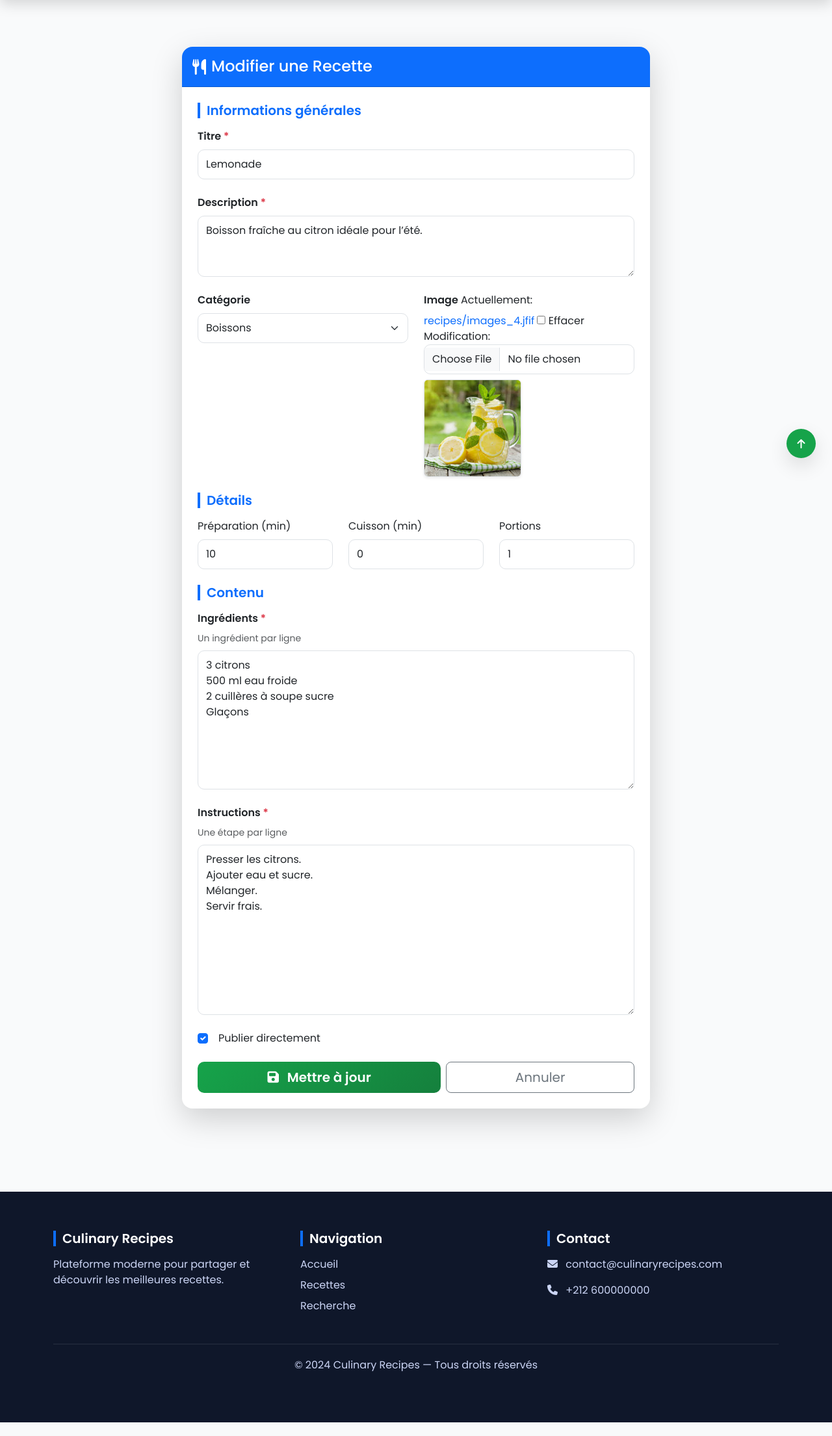
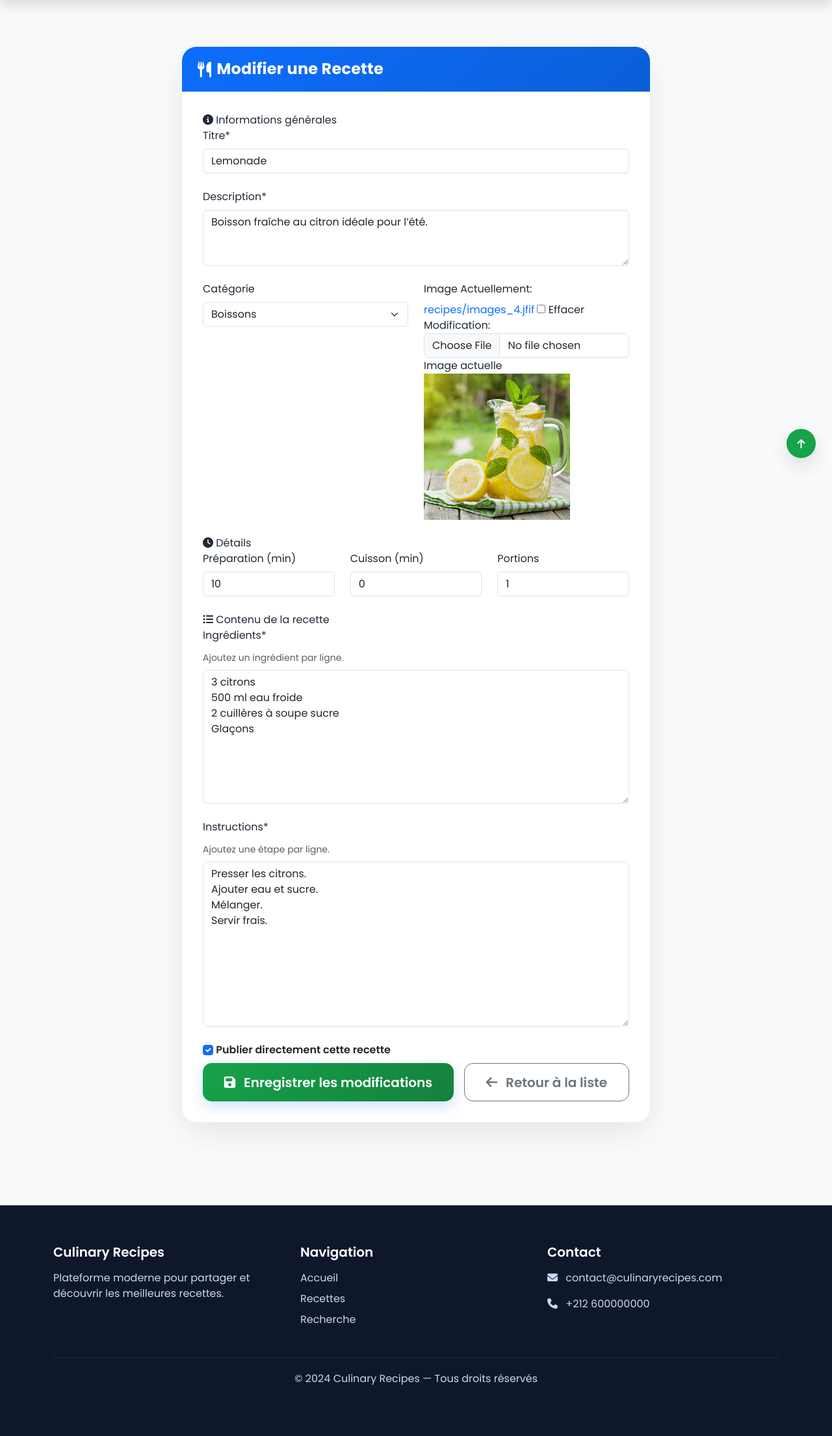
Before and after one commit to ayoubmorchid/culinary_recipes, a Django app: a page that uses templates/recipes/recipe_form.html in a window 1280 px wide. Shown: the part 70-2280 px from the top of the page at 65% size. Before the commit the page ends 2259 px from the top, so only its background shows below. Run offline with Django 4.2, Linux system fonts and the light colour scheme; a user stored in the database is signed in; data comes from the database, SQL or seed files in the repository.

Commit message:
style: redesign recipe form with polished UI, improved spacing, and enhanced image preview

```diff
--- a/templates/recipes/recipe_form.html
+++ b/templates/recipes/recipe_form.html
@@ -6,68 +6,96 @@
 
 {% block extra_css %}
 <style>
-
-/* ===== CARD ===== */
-.card {
-    border-radius: 16px;
-    transition: all 0.3s ease;
-}
-.card:hover {
-    transform: translateY(-3px);
+    .recipe-form-wrapper {
+        padding-top: 3rem;
+        padding-bottom: 3rem;
     }
 
-/* ===== INPUTS ===== */
-.form-control,
-.form-select {
-    border-radius: 10px;
-    padding: 10px 12px;
-    transition: all 0.2s ease;
-    border: 1px solid #dee2e6;
-}
-.form-control:focus,
-.form-select:focus {
-    border-color: #0d6efd;
-    box-shadow: 0 0 0 0.15rem rgba(13, 110, 253, 0.2);
+    .recipe-card {
+        border: none;
+        border-radius: 22px;
+        overflow: hidden;
+        background: #ffffff;
+        box-shadow: 0 18px 45px rgba(0, 0, 0, 0.08);
+        transition: transform 0.25s ease, box-shadow 0.25s ease;
     }
 
-/* ===== TITLES ===== */
-h5 {
-    font-weight: 600;
-    border-left: 4px solid #0d6efd;
-    padding-left: 10px;
+    .recipe-card:hover {
+        transform: translateY(-4px);
+        box-shadow: 0 22px 55px rgba(0, 0, 0, 0.12);
     }
 
-/* ===== IMAGE ===== */
-img {
-    border-radius: 10px;
-    transition: 0.3s;
-}
-img:hover {
-    transform: scale(1.03);
+    .recipe-card-header {
+        background: linear-gradient(135deg, #0d6efd, #0b5ed7);
+        color: #fff;
+        padding: 1.25rem 1.5rem;
     }
 
-/* ===== BUTTONS ===== */
-.btn-primary {
-    border-radius: 10px;
-    transition: 0.3s;
+    .recipe-card-header h3,
+    .recipe-card-header h4 {
+        margin: 0;
+        font-weight: 700;
+        letter-spacing: 0.2px;
     }
-.btn-primary:hover {
+
+    .recipe-card-body {
+        padding: 2rem;
+    }
+
+
+
+    .publish-label {
+        margin: 0;
+        font-weight: 600;
+        color: #212529;
+        cursor: pointer;
+    }
+
+    .btn-action {
+        border-radius: 14px;
+        font-weight: 600;
+        padding: 0.85rem 1.15rem;
+        transition: all 0.2s ease;
+    }
+
+    .btn-primary.btn-action {
+        box-shadow: 0 8px 20px rgba(13, 110, 253, 0.2);
+    }
+
+    .btn-primary.btn-action:hover {
+        transform: translateY(-2px);
+        box-shadow: 0 12px 26px rgba(13, 110, 253, 0.28);
+    }
+
+    .btn-outline-secondary.btn-action:hover {
         transform: translateY(-2px);
     }
 
+    .recipe-form-footer {
+        padding-top: 0.5rem;
+    }
+
+    @media (max-width: 768px) {
+        .recipe-form-wrapper {
+            padding-top: 1.5rem;
+            padding-bottom: 1.5rem;
+        }
+
+        .recipe-card-body {
+            padding: 1.25rem;
+        }
+    }
 </style>
 {% endblock %}
 
 {% block content %}
-<div class="container py-5">
+<div class="container recipe-form-wrapper">
     <div class="row justify-content-center">
         <div class="col-lg-9 col-xl-8">
 
-            <div class="card shadow-lg border-0 rounded-4">
-
-                <!-- HEADER -->
-                <div class="card-header bg-primary text-white py-3 rounded-top-4">
-                    <h4 class="mb-0 d-flex align-items-center">
+            <div class="recipe-card">
+                <div class="recipe-card-header">
+                    <h4 class="d-flex align-items-center">
                         <i class="fas fa-utensils me-2"></i>
                         {% if form.instance.pk %}
                             Modifier une Recette
@@ -77,11 +105,9 @@ img:hover {
                     </h4>
                 </div>
 
-                <!-- BODY -->
-                <div class="card-body p-4">
-
+                <div class="recipe-card-body">
                     {% if form.non_field_errors %}
-                        <div class="alert alert-danger">
+                        <div class="alert alert-danger mb-4">
                             {{ form.non_field_errors }}
                         </div>
                     {% endif %}
@@ -89,78 +115,115 @@ img:hover {
                     <form method="POST" enctype="multipart/form-data" novalidate>
                         {% csrf_token %}
 
-                        <!-- BASIC INFO -->
-                        <h5 class="mb-3 text-primary">Informations générales</h5>
+                        <div class="section-title">
+                            <i class="fas fa-info-circle"></i>
+                            <span>Informations générales</span>
+                        </div>
 
                         <div class="mb-4">
-                            <label class="form-label fw-semibold">
-                                Titre <span class="text-danger">*</span>
+                            <label for="{{ form.title.id_for_label }}" class="form-label field-label">
+                                Titre<span class="required-star">*</span>
                             </label>
                             {{ form.title }}
+                            {% if form.title.help_text %}
+                                <div class="form-text">{{ form.title.help_text }}</div>
+                            {% endif %}
                             {% for error in form.title.errors %}
                                 <div class="invalid-feedback d-block">{{ error }}</div>
                             {% endfor %}
                         </div>
 
                         <div class="mb-4">
-                            <label class="form-label fw-semibold">
-                                Description <span class="text-danger">*</span>
+                            <label for="{{ form.description.id_for_label }}" class="form-label field-label">
+                                Description<span class="required-star">*</span>
                             </label>
                             {{ form.description }}
+                            {% if form.description.help_text %}
+                                <div class="form-text">{{ form.description.help_text }}</div>
+                            {% endif %}
                             {% for error in form.description.errors %}
                                 <div class="invalid-feedback d-block">{{ error }}</div>
                             {% endfor %}
                         </div>
 
-                        <!-- CATEGORY + IMAGE -->
                         <div class="row">
                             <div class="col-md-6 mb-4">
-                                <label class="form-label fw-semibold">Catégorie</label>
+                                <label for="{{ form.category.id_for_label }}" class="form-label field-label">
+                                    Catégorie
+                                </label>
                                 {{ form.category }}
+                                {% for error in form.category.errors %}
+                                    <div class="invalid-feedback d-block">{{ error }}</div>
+                                {% endfor %}
                             </div>
 
                             <div class="col-md-6 mb-4">
-                                <label class="form-label fw-semibold">Image</label>
+                                <label for="{{ form.image.id_for_label }}" class="form-label field-label">
+                                    Image
+                                </label>
                                 {{ form.image }}
+                                {% for error in form.image.errors %}
+                                    <div class="invalid-feedback d-block">{{ error }}</div>
+                                {% endfor %}
 
                                 {% if form.instance.image %}
-                                    <div class="mt-2">
+                                    <div class="image-preview-wrapper">
+                                        <span class="image-preview-label">Image actuelle</span>
                                         <img src="{{ form.instance.image.url }}"
-                                             class="img-fluid rounded border shadow-sm"
-                                             style="max-height:150px;">
+                                             alt="Image de la recette"
+                                             class="image-preview">
                                     </div>
                                 {% endif %}
                             </div>
                         </div>
 
-                        <!-- TIMES -->
-                        <h5 class="mb-3 text-primary">Détails</h5>
+                        <div class="section-title">
+                            <i class="fas fa-clock"></i>
+                            <span>Détails</span>
+                        </div>
 
                         <div class="row">
                             <div class="col-md-4 mb-4">
-                                <label class="form-label">Préparation (min)</label>
+                                <label for="{{ form.preparation_time.id_for_label }}" class="form-label field-label">
+                                    Préparation (min)
+                                </label>
                                 {{ form.preparation_time }}
+                                {% for error in form.preparation_time.errors %}
+                                    <div class="invalid-feedback d-block">{{ error }}</div>
+                                {% endfor %}
                             </div>
+
                             <div class="col-md-4 mb-4">
-                                <label class="form-label">Cuisson (min)</label>
+                                <label for="{{ form.cooking_time.id_for_label }}" class="form-label field-label">
+                                    Cuisson (min)
+                                </label>
                                 {{ form.cooking_time }}
+                                {% for error in form.cooking_time.errors %}
+                                    <div class="invalid-feedback d-block">{{ error }}</div>
+                                {% endfor %}
                             </div>
+
                             <div class="col-md-4 mb-4">
-                                <label class="form-label">Portions</label>
+                                <label for="{{ form.servings.id_for_label }}" class="form-label field-label">
+                                    Portions
+                                </label>
                                 {{ form.servings }}
+                                {% for error in form.servings.errors %}
+                                    <div class="invalid-feedback d-block">{{ error }}</div>
+                                {% endfor %}
                             </div>
                         </div>
 
-                        <!-- INGREDIENTS -->
-                        <h5 class="mb-3 text-primary">Contenu</h5>
+                        <div class="section-title">
+                            <i class="fas fa-list-ul"></i>
+                            <span>Contenu de la recette</span>
+                        </div>
 
                         <div class="mb-4">
-                            <label class="form-label fw-semibold">
-                                Ingrédients <span class="text-danger">*</span>
+                            <label for="{{ form.ingredients.id_for_label }}" class="form-label field-label">
+                                Ingrédients<span class="required-star">*</span>
                             </label>
-                            <small class="text-muted d-block mb-2">
-                                Un ingrédient par ligne
-                            </small>
+                            <div class="form-text mb-2">Ajoutez un ingrédient par ligne.</div>
                             {{ form.ingredients }}
                             {% for error in form.ingredients.errors %}
                                 <div class="invalid-feedback d-block">{{ error }}</div>
@@ -168,41 +231,40 @@ img:hover {
                         </div>
 
                         <div class="mb-4">
-                            <label class="form-label fw-semibold">
-                                Instructions <span class="text-danger">*</span>
+                            <label for="{{ form.instructions.id_for_label }}" class="form-label field-label">
+                                Instructions<span class="required-star">*</span>
                             </label>
-                            <small class="text-muted d-block mb-2">
-                                Une étape par ligne
-                            </small>
+                            <div class="form-text mb-2">Ajoutez une étape par ligne.</div>
                             {{ form.instructions }}
                             {% for error in form.instructions.errors %}
                                 <div class="invalid-feedback d-block">{{ error }}</div>
                             {% endfor %}
                         </div>
 
-                        <!-- PUBLISH -->
-                        <div class="form-check mb-4">
+                        <div class="publish-box">
                             {{ form.is_published }}
-                            <label class="form-check-label ms-2">
-                                Publier directement
+                            <label for="{{ form.is_published.id_for_label }}" class="publish-label">
+                                Publier directement cette recette
                             </label>
                         </div>
 
-                        <!-- BUTTONS -->
-                        <div class="d-flex flex-column flex-md-row gap-2">
-                            <button type="submit" class="btn btn-primary btn-lg flex-fill">
+                        <div class="recipe-form-footer">
+                            <div class="d-flex flex-column flex-md-row gap-3">
+                                <button type="submit" class="btn btn-primary btn-lg btn-action flex-fill">
                                     <i class="fas fa-save me-2"></i>
                                     {% if form.instance.pk %}
-                                    Mettre à jour
+                                        Enregistrer les modifications
                                     {% else %}
-                                    Publier
+                                        Publier la recette
                                     {% endif %}
                                 </button>
 
                                 <a href="{% url 'recipes:recipe_list' %}"
-                               class="btn btn-outline-secondary btn-lg flex-fill">
-                                Annuler
+                                   class="btn btn-outline-secondary btn-lg btn-action flex-fill">
+                                    <i class="fas fa-arrow-left me-2"></i>
+                                    Retour à la liste
                                 </a>
+                            </div>
                         </div>
 
                     </form>
```
Lines whose indentation alone changed are shown as unchanged.
